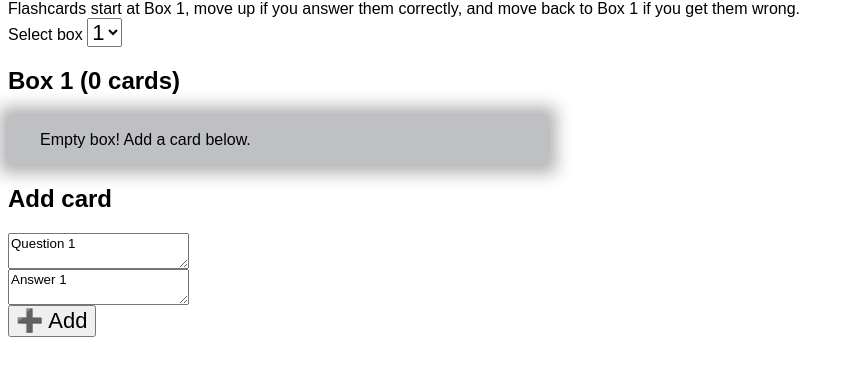
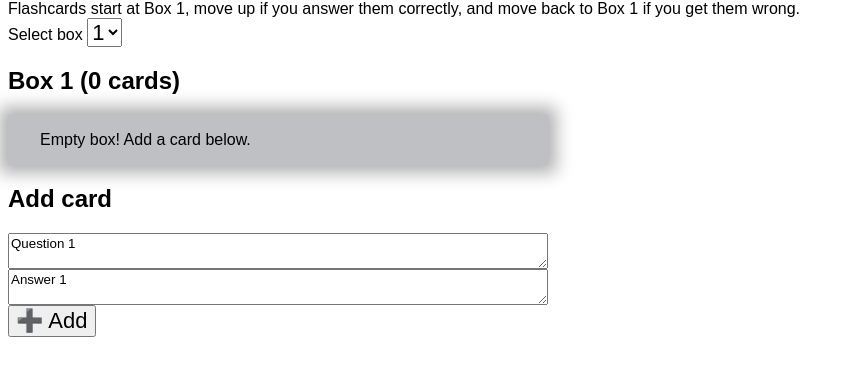
Before and after one commit to RandomSearch18/qr-tool, a website built with Vite: page index.html in a window 1280 px wide. Shown: the part 66-442 px from the top of the page, without its empty margins (0-862 px from the left). Built offline with nearby package versions, Linux system fonts and the light colour scheme.

Commit message:
Nevermind, that didn't work
This reverts commit 26dff9939485f839c8f76617b859b5610f4984c6.

```diff
--- a/index.html
+++ b/index.html
@@ -26,7 +26,8 @@
     font-size: 22;
   }
   textarea {
-    width: min(100%, 540);
+    width: 100%;
+    max-width: 540;
   }
 </style>
 <h1>Leitner box flashcards</h1>
```
